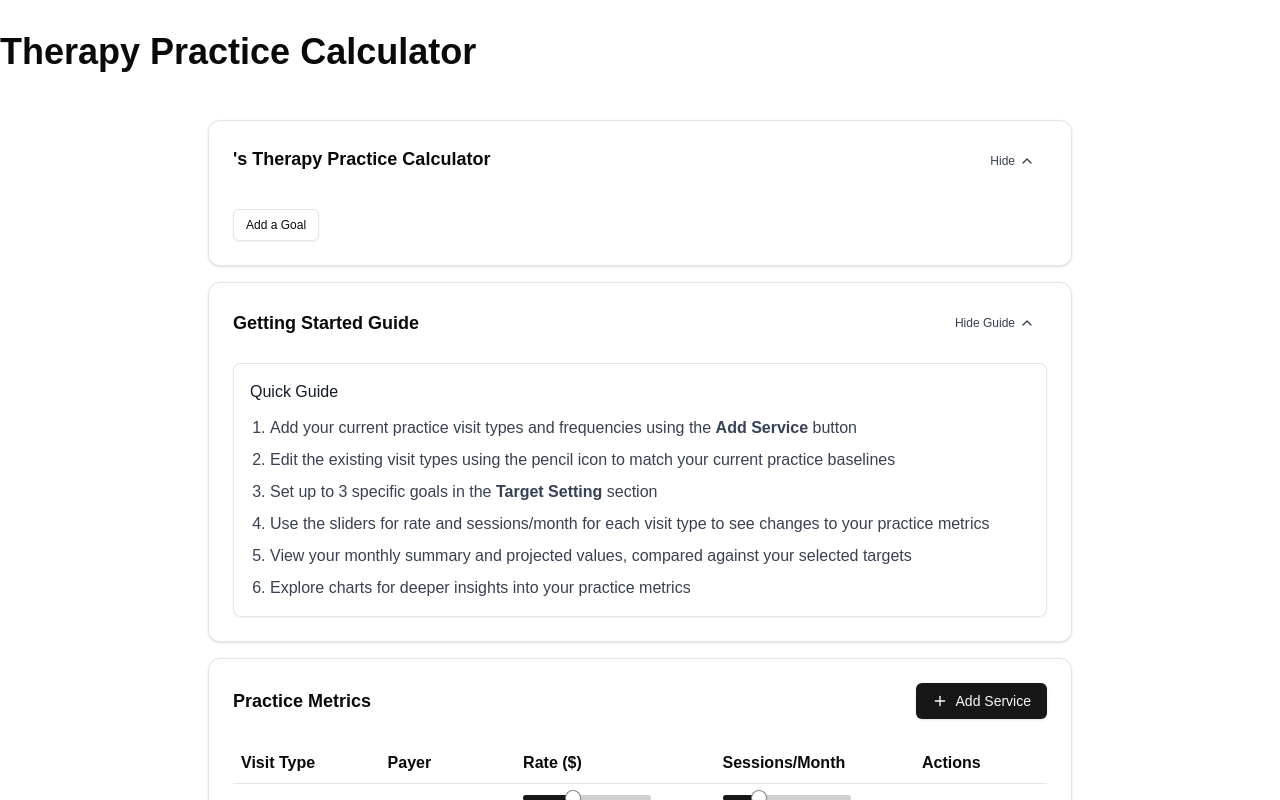
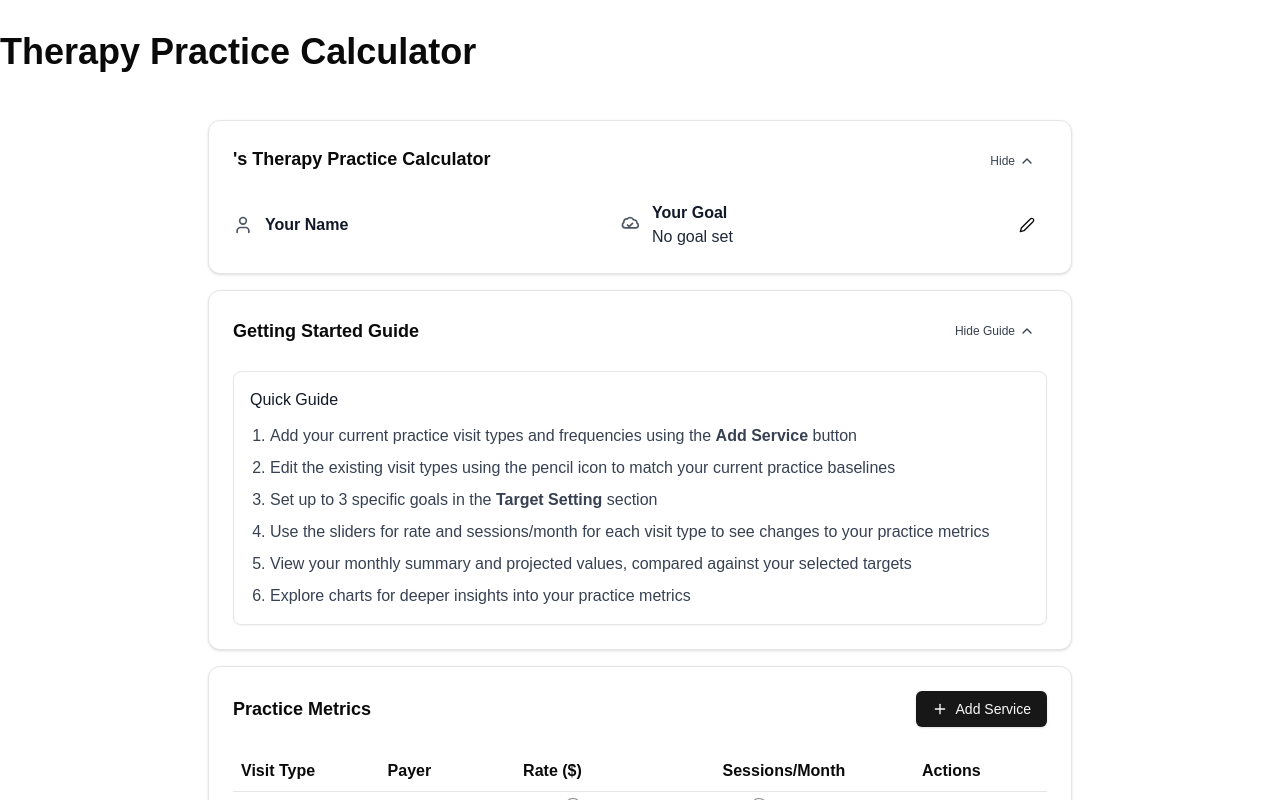
Before and after one commit to jonathanmeneses/sessions-scenario-planner, a Next.js app: page / in a window 1280 px wide. Both pictures are taken after a click on the button "Get Started". Shown: the top 800 px of the page. Built offline with nearby package versions, Linux system fonts and the light colour scheme.

Commit message:
add editing goal functionality. need to update display

```diff
--- a/src/components/TherapyCalculator.tsx
+++ b/src/components/TherapyCalculator.tsx
@@ -482,41 +482,43 @@ const TherapyCalculator = () => {
                                 </div>
                             ) : (
                                 <div className="space-y-5">
-                                    {planningGoal && (
-                                        <div className="flex items-start gap-3 bg-white p-4 rounded-lg shadow-sm border border-gray-200">
-
+                                    <div className="flex flex-col sm:flex-row gap-4 items-center">
+                                        <div className="w-full sm:w-auto flex-1">
+                                            <div className="flex items-center gap-3">
+                                                <svg xmlns="http://www.w3.org/2000/svg" width="20" height="20" viewBox="0 0 24 24" fill="none" stroke="currentColor" strokeWidth="2" strokeLinecap="round" strokeLinejoin="round" className="text-gray-600"><path d="M19 21v-2a4 4 0 0 0-4-4H9a4 4 0 0 0-4 4v2"></path><circle cx="12" cy="7" r="4"></circle></svg>
+                                                <div>
+                                                    <h3 className="font-semibold text-gray-900">Your Name</h3>
+                                                    <p className="text-gray-800">{userName}</p>
+                                                </div>
+                                            </div>
+                                        </div>
+                                        <div className="w-full sm:w-auto flex-1">
+                                            <div className="flex items-center gap-3">
+                                                <svg xmlns="http://www.w3.org/2000/svg" width="20" height="20" viewBox="0 0 24 24" fill="none" stroke="currentColor" strokeWidth="2" strokeLinecap="round" strokeLinejoin="round" className="text-gray-600"><path d="m9 12 2 2 4-4"></path><path d="M12 3c-1.2 0-2.4.6-3 1.7A3.6 3.6 0 0 0 4.6 9c-1 .6-1.7 1.8-1.7 3a3.5 3.5 0 0 0 3.5 3.5H19a3 3 0 0 0 3-3c0-1.1-.6-2.1-1.5-2.5-.1-2.3-2-4.2-4.3-4.3A5 5 0 0 0 12 3z"></path></svg>
                                                 <div>
                                                     <h3 className="font-semibold text-gray-900">Your Goal</h3>
-                                                <p className="text-gray-800">{planningGoal}</p>
+                                                    <p className="text-gray-800">{planningGoal || 'No goal set'}</p>
+                                                </div>
+                                            </div>
                                         </div>
                                         <Button
                                             variant="ghost"
                                             size="sm"
                                             className="ml-auto"
-                                                onClick={() => setIsEditingWelcome(true)}
+                                            onClick={() => {
+                                                setIsEditingWelcome(true);
+                                                setHasEnteredName(false);
+                                            }}
                                         >
                                             <svg xmlns="http://www.w3.org/2000/svg" width="16" height="16" viewBox="0 0 24 24" fill="none" stroke="currentColor" strokeWidth="2" strokeLinecap="round" strokeLinejoin="round"><path d="M17 3a2.85 2.83 0 1 1 4 4L7.5 20.5 2 22l1.5-5.5L17 3Z"></path></svg>
                                         </Button>
                                     </div>
-                                    )}
-
-                                    {!isEditingWelcome && !planningGoal && (
-                                        <Button
-                                            variant="outline"
-                                            size="sm"
-                                            onClick={() => setIsEditingWelcome(true)}
-                                            className="mt-2"
-                                        >
-                                            Add a Goal
-                                        </Button>
-                                    )}
                                 </div>
                             )}
                         </div>
                     </CardContent>
                 )}
             </Card>
-
             <Card>
                 <CardHeader>
                     <div className="flex justify-between items-center">
@@ -824,22 +826,7 @@ const TherapyCalculator = () => {
             <Card>
                 <CardHeader>
                     <div className="flex justify-between items-center">
-                        <div className="flex items-center gap-2">
                         <h3 className="text-lg font-semibold">Target Setting</h3>
-                            {showGoalCard && goalMetrics.length < 3 && (
-                                <Button
-                                    variant="outline"
-                                    size="sm"
-                                    onClick={() => {
-                                        setActiveSlot(goalMetrics.length);
-                                        setSelectedMetric(null);
-                                        setTargetValue('');
-                                    }}
-                                >
-                                    Add Goal
-                                </Button>
-                            )}
-                        </div>
                         <Button
                             variant="ghost"
                             size="sm"
```
Also changed, not shown: 1 other file (tests, documents, lock files or other folders). Lines whose indentation alone changed are shown as unchanged.
